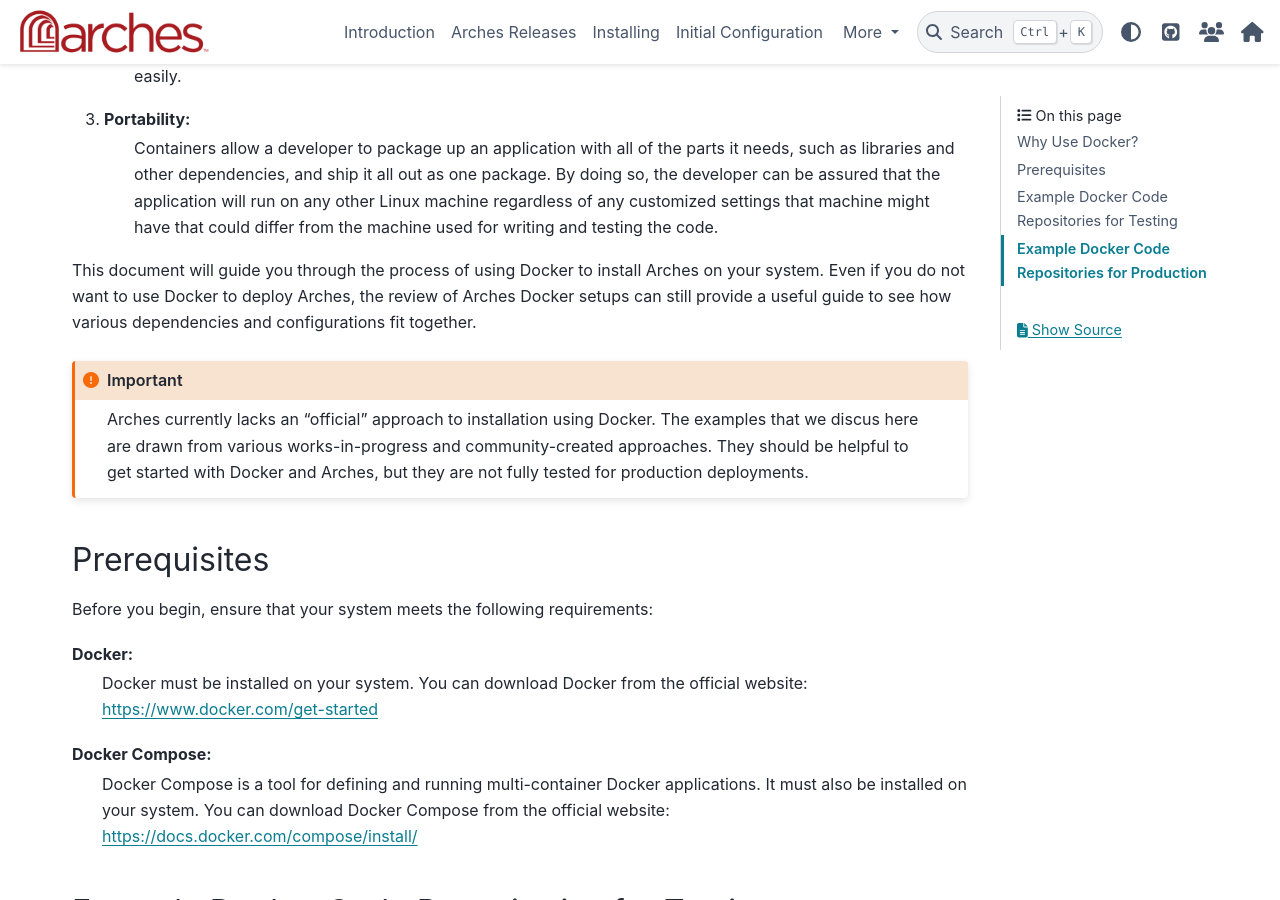
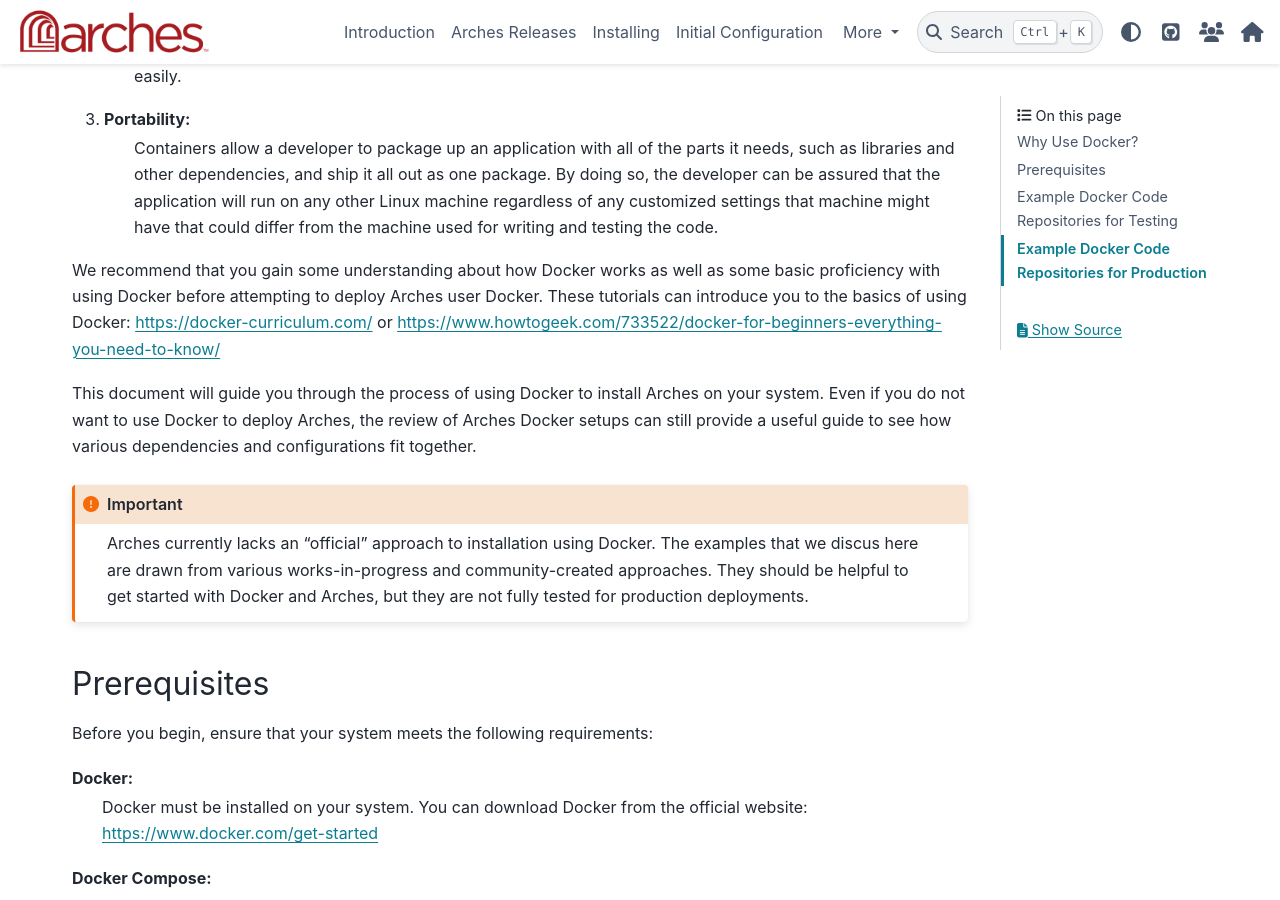
Before and after one commit to archesproject/arches-docs, a Sphinx documentation site: the page built from docs/installing/docker.txt, in a window 1280 px wide and 900 px high, scrolled down 505 px. Built offline with Sphinx 7.4.7 and the PyData theme 0.15.4, drawn with Linux system fonts in a browser that asks for light colours.

Commit message:
Added Docker tutorial links

```diff
--- a/docs/installing/docker.txt
+++ b/docs/installing/docker.txt
@@ -17,7 +17,7 @@
     Containers allow a developer to package up an application with all of the parts
     it needs, such as libraries and other dependencies, and ship it all out as one package. By doing so, the developer can be assured that the application will run on any other Linux machine regardless of any customized settings that machine might have that could differ from the machine used for writing and testing the code.
 
-
+We recommend that you gain some understanding about how Docker works as well as some basic proficiency with using Docker before attempting to deploy Arches user Docker. These tutorials can introduce you to the basics of using Docker: https://docker-curriculum.com/ or https://www.howtogeek.com/733522/docker-for-beginners-everything-you-need-to-know/
 
 This document will guide you through the process of using Docker to install Arches on your system. Even if you do not want to use Docker to deploy Arches, the review of Arches Docker setups can still provide a useful guide to see how various dependencies and configurations fit together.
 
```
